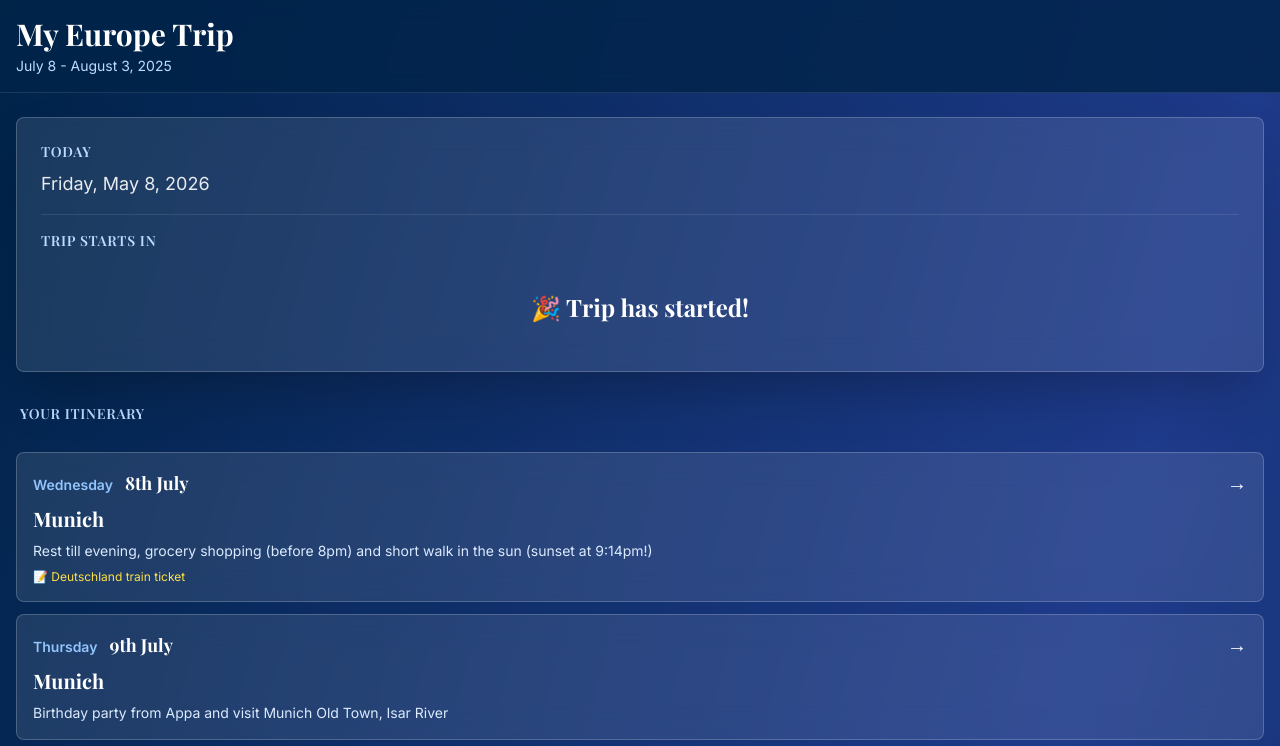
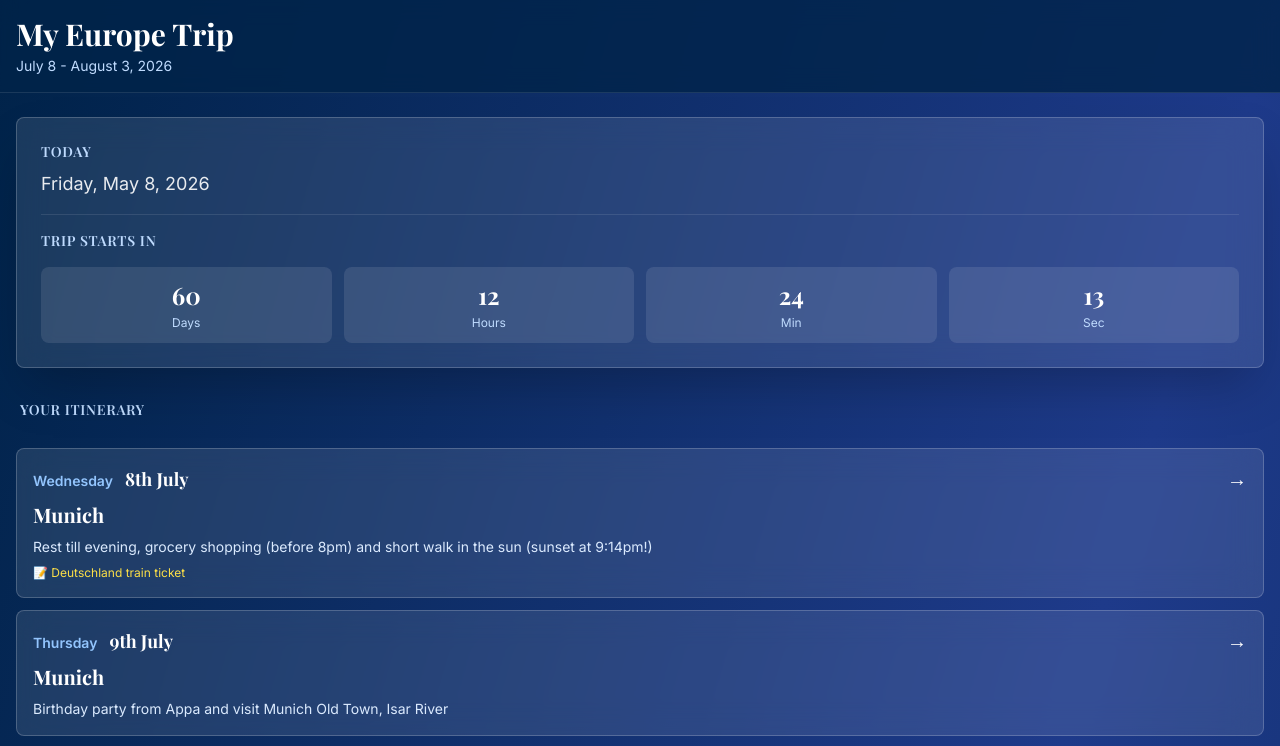
Before and after one commit to prajwaldhananjay/reisefreude, a React (Vite) app: page / in a window 1280 px wide. Shown: the top 746 px of the page. Built offline with nearby package versions, Linux system fonts and the light colour scheme.

Commit message:
Fix: Set correct trip dates (2026) and countdown to July 8 7am Berlin time

```diff
--- a/src/data/itinerary.js
+++ b/src/data/itinerary.js
@@ -190,4 +190,6 @@ export const itineraryData = [
   }
 ];
 
-export const tripStartDate = new Date(2025, 6, 8); // July 8, 2025
+// July 8, 2026 at 7:00 AM Berlin time (CEST - UTC+2)
+// Create date in Berlin timezone
+export const tripStartDate = new Date('2026-07-08T07:00:00+02:00');
--- a/src/pages/Overview.jsx
+++ b/src/pages/Overview.jsx
@@ -48,7 +48,7 @@ export default function Overview() {
       {/* Header */}
       <div className="sticky top-0 z-10 bg-navy/80 backdrop-blur-md border-b border-white/10 px-4 py-4">
         <h1 className="text-3xl font-display font-bold">My Europe Trip</h1>
-        <p className="text-sm text-blue-200 mt-1">July 8 - August 3, 2025</p>
+        <p className="text-sm text-blue-200 mt-1">July 8 - August 3, 2026</p>
       </div>
 
       {/* Main Content */}
```
